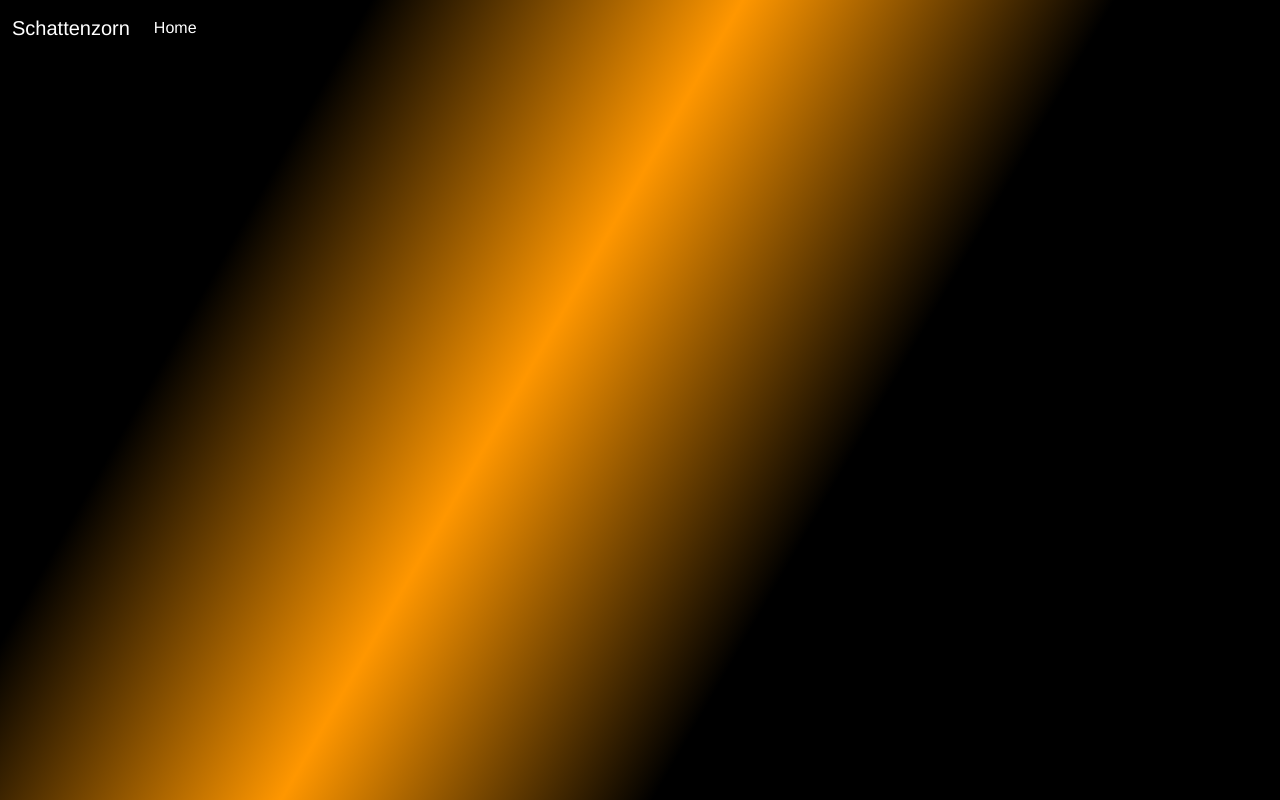
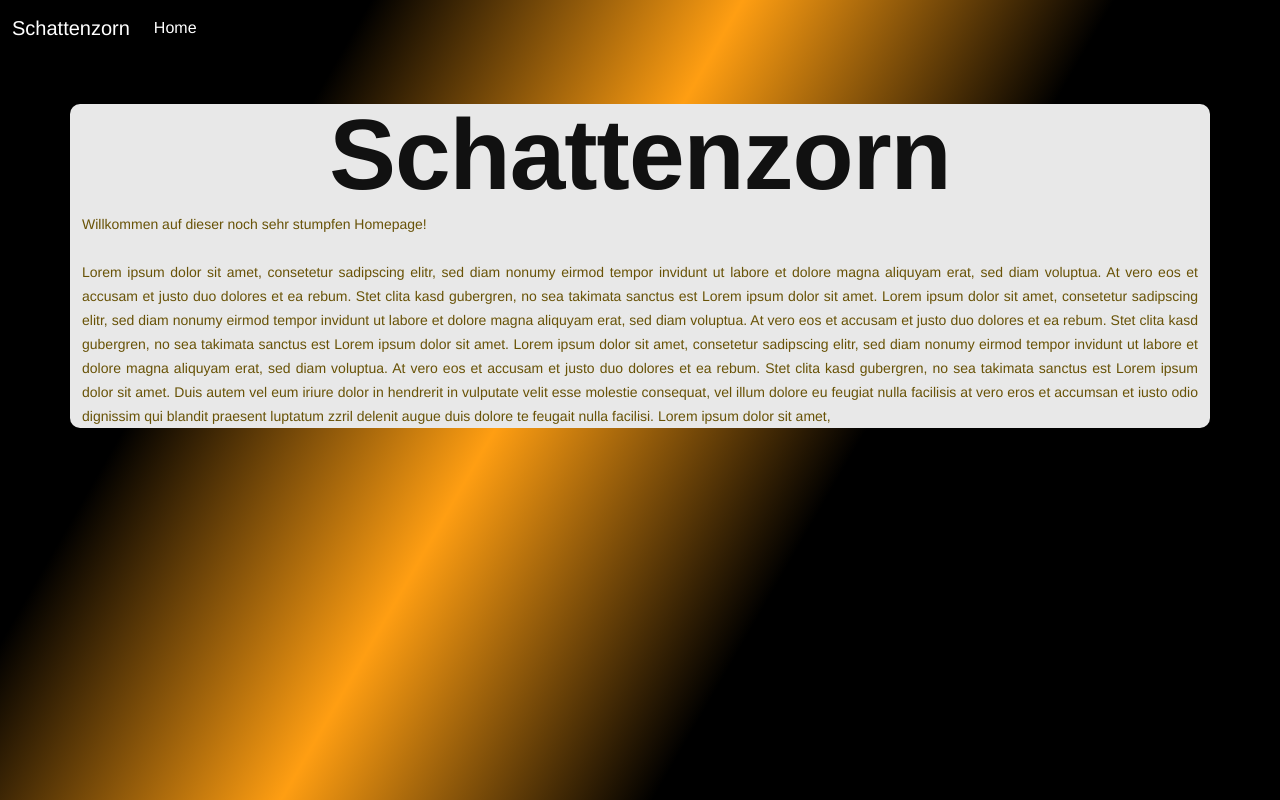
Before and after one commit to Facemirrored/app-schattenzorn, a Vue app in the folder schattenzorn-ui/: page / in a window 1280 px wide. Shown: the top 800 px of the page. Built offline with nearby package versions, Linux system fonts and the light colour scheme.

Commit message:
add Lorem Impsum

```diff
--- a/schattenzorn-ui/src/App.vue
+++ b/schattenzorn-ui/src/App.vue
@@ -1,15 +1,18 @@
 <template>
   <navbar></navbar>
+  <home></home>
 </template>
 
 <script>
 
 import Navbar from "@/components/Navbar";
+import Home from "@/views/Home";
 
 export default {
   name: 'App',
   components: {
     navbar: Navbar,
+    home: Home,
   }
 }
 </script>
@@ -24,6 +27,6 @@ export default {
 
 body {
   background: rgb(0,0,0);
-  background: linear-gradient(120deg, rgba(0,0,0,1) 20%, rgba(255,151,0,1) 40%, rgba(0,0,0,1) 60%);
+  background: linear-gradient(120deg, rgba(0,0,0,1) 20%, rgba(255, 151, 0, 0.93) 40%, rgba(0,0,0,1) 60%);
 }
 </style>
--- /dev/null
+++ b/schattenzorn-ui/src/views/Home.vue
@@ -0,0 +1,64 @@
+<template>
+  <div class="container welcome-container mt-5">
+    <h1>Schattenzorn</h1>
+    <p>Willkommen auf dieser noch sehr stumpfen Homepage!</p>
+    <p>Lorem ipsum dolor sit amet, consetetur sadipscing elitr, sed diam nonumy eirmod tempor invidunt ut labore et
+      dolore magna aliquyam erat, sed diam voluptua. At vero eos et accusam et justo duo dolores et ea rebum. Stet clita
+      kasd gubergren, no sea takimata sanctus est Lorem ipsum dolor sit amet. Lorem ipsum dolor sit amet, consetetur
+      sadipscing elitr, sed diam nonumy eirmod tempor invidunt ut labore et dolore magna aliquyam erat, sed diam
+      voluptua. At vero eos et accusam et justo duo dolores et ea rebum. Stet clita kasd gubergren, no sea takimata
+      sanctus est Lorem ipsum dolor sit amet. Lorem ipsum dolor sit amet, consetetur sadipscing elitr, sed diam nonumy
+      eirmod tempor invidunt ut labore et dolore magna aliquyam erat, sed diam voluptua. At vero eos et accusam et justo
+      duo dolores et ea rebum. Stet clita kasd gubergren, no sea takimata sanctus est Lorem ipsum dolor sit amet.
+
+      Duis autem vel eum iriure dolor in hendrerit in vulputate velit esse molestie consequat, vel illum dolore eu
+      feugiat nulla facilisis at vero eros et accumsan et iusto odio dignissim qui blandit praesent luptatum zzril
+      delenit augue duis dolore te feugait nulla facilisi. Lorem ipsum dolor sit amet,</p>
+  </div>
+</template>
+
+<script lang="ts">
+
+</script>
+
+<style>
+.welcome-container {
+
+  background: rgba(232, 232, 232, 1);
+  border-radius: 10px;
+  color: black;
+}
+
+h1 {
+  color: #111;
+  font-family: 'Helvetica Neue', sans-serif;
+  font-size: 100px;
+  font-weight: bold;
+  letter-spacing: -1px;
+  line-height: 1;
+  text-align: center;
+}
+
+
+h2 {
+  color: #111;
+  font-family: 'Open Sans', sans-serif;
+  font-size: 30px;
+  font-weight: 300;
+  line-height: 32px;
+  margin: 0 0 72px;
+  text-align: center;
+}
+
+
+p {
+  color: #685206;
+  font-family: 'Helvetica Neue', sans-serif;
+  font-size: 14px;
+  line-height: 24px;
+  margin: 0 0 24px;
+  text-align: justify;
+  text-justify: inter-word;
+}
+
+</style>
```
